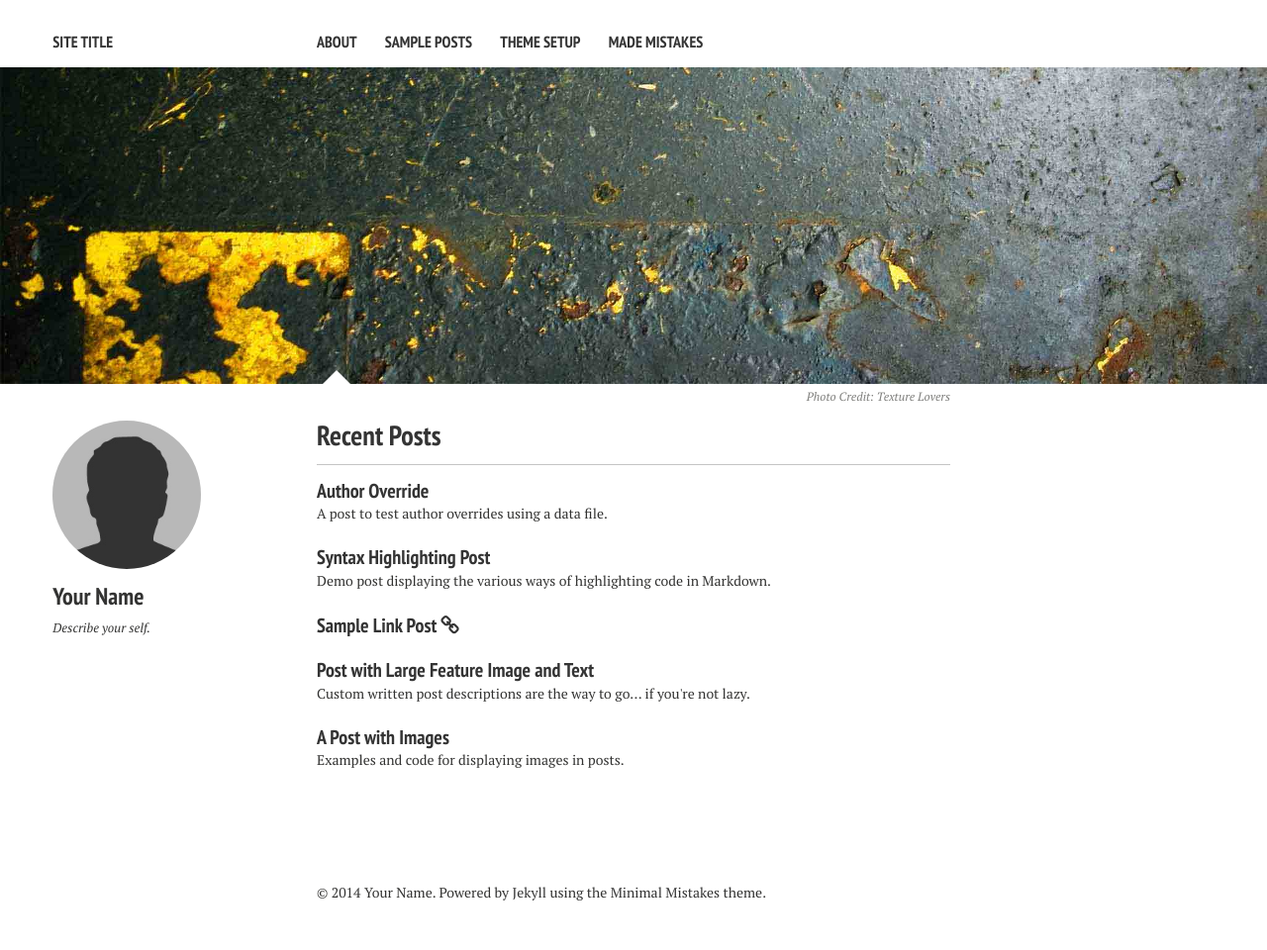
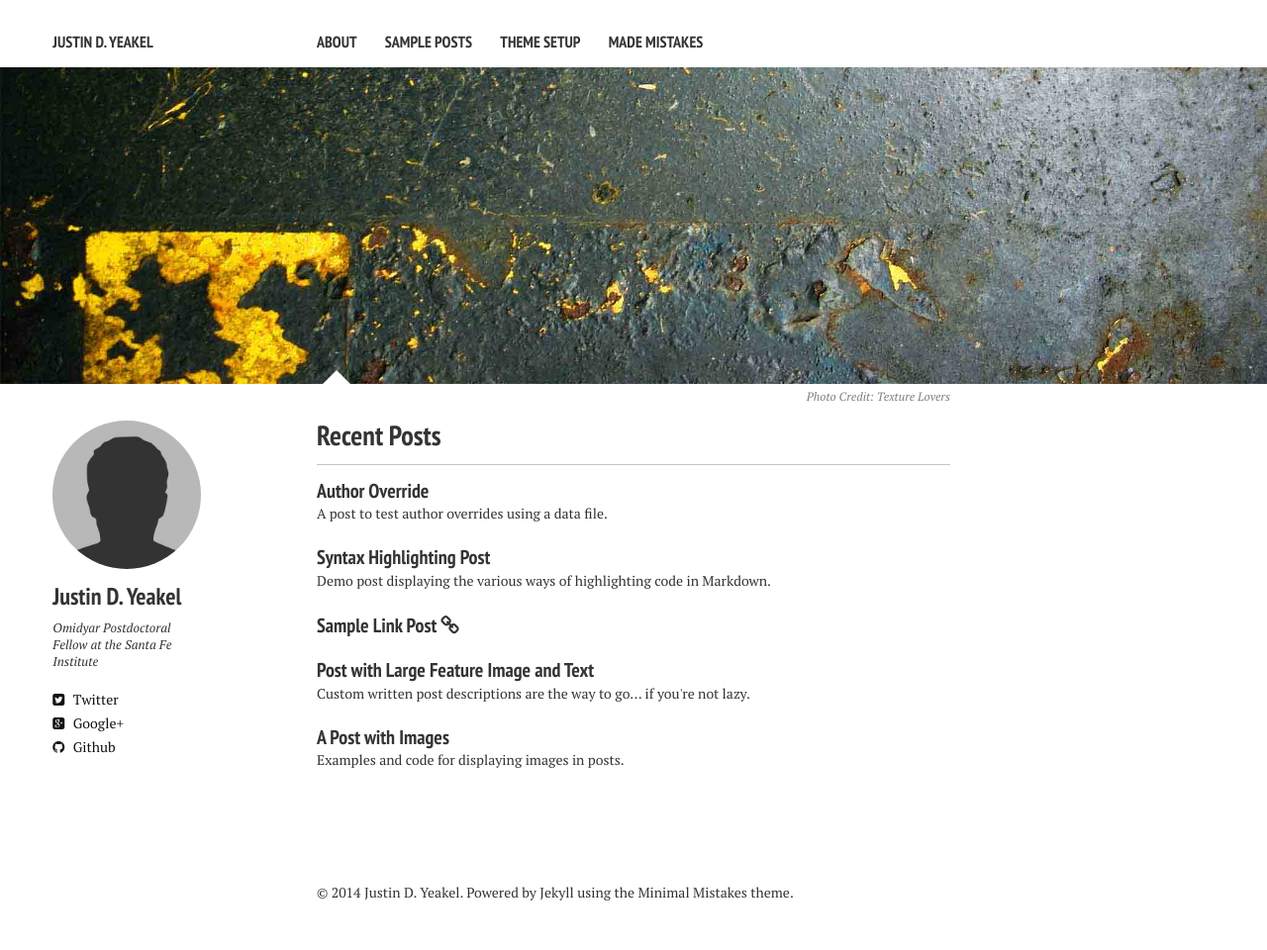
Before and after one commit to jdyeakel/jdyeakel.github.io, a Jekyll site: the page built from index.md, in a window 1280 px wide. Shown: the whole page at 99% size. Built offline with Jekyll 4.4.1, drawn with Linux system fonts in a browser that asks for light colours; nearby versions of some CDN libraries.

Commit message:
modified config file

```diff
--- a/_config.yml
+++ b/_config.yml
@@ -1,6 +1,6 @@
 # Site wide configuration
 
-title:            Site Title
+title:            Justin D. Yeakel
 locale:           en_US
 url:              http://localhost:4000
 
@@ -26,21 +26,21 @@ kramdown:
 
 # Site owner
 owner:
-  name: Your Name
+  name: Justin D. Yeakel
   avatar: bio-photo.jpg
-  bio: "Describe your self."
+  bio: "Omidyar Postdoctoral Fellow at the Santa Fe Institute"
   email:
   disqus-shortname:
-  twitter: #username
+  twitter: jdyeakel
   facebook: #username
   google:
-    plus: #username
+    plus: jdyeakel
     analytics:
     verify:
     ad-client:
     ad-slot:
   bing-verify:
-  github: #username
+  github: jdyeakel
   stackoverflow: #http://stackoverflow.com/users/123456/username
   linkedin: #username
   instagram: #username
```
